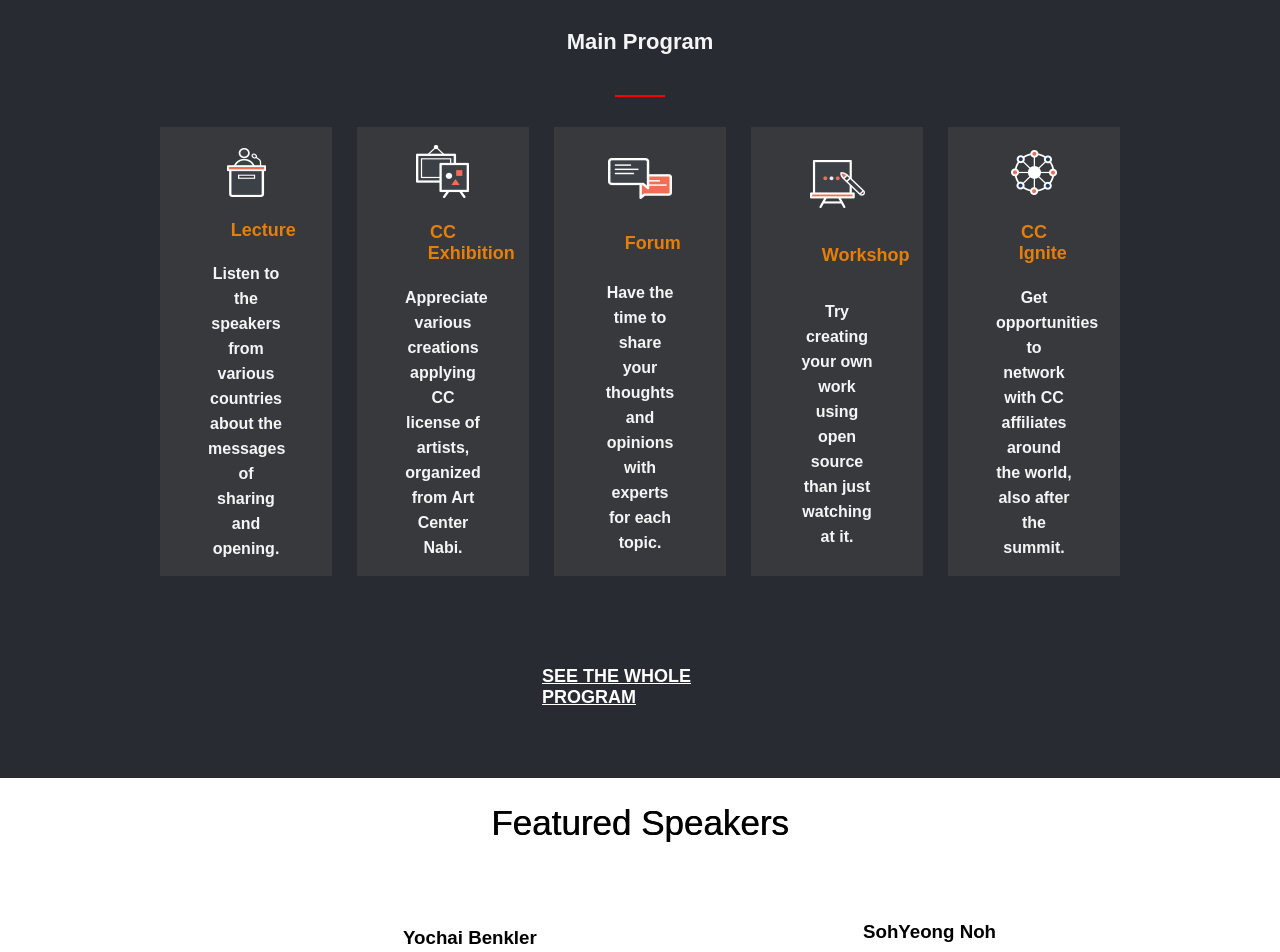
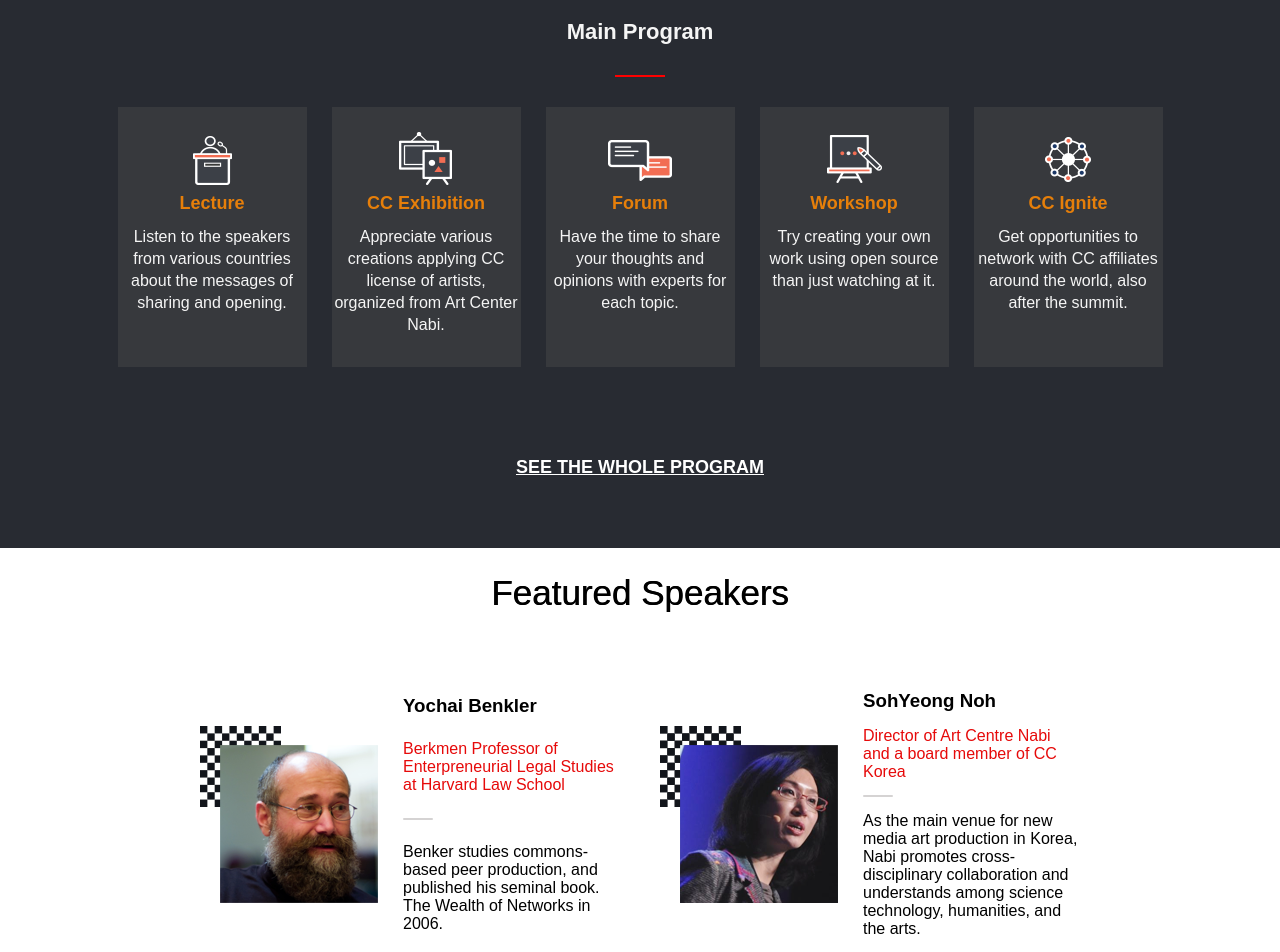
Before and after one commit to Muhammad0602/First-Capstone-Project, a website: page index.html in a window 1280 px wide. Shown: the part 700-1652 px from the top of the page. Drawn offline with Linux system fonts and the light colour scheme.

Commit message:
Update style.css

```diff
--- a/index.html
+++ b/index.html
@@ -17,7 +17,7 @@
             <li><a href="#">My Page</a></li>
             <li><a href="#">Logout</a></li>
         </ul>
-        <div class="nav-container">
+        <nav class="nav-container">
             <a href="index.html" id="logo-link"><img src="images/logo.png" alt="uacademy logo" id="logo"></a>
             <ul class="navbar">
                 <li><a href="about.html">About</a></li>
@@ -27,7 +27,7 @@
                 <li><a href="#">News</a></li>
                 <li><a class="campaign" href="#">CC Campaign</a></li>
             </ul>
-        </div>
+        </nav>
         <a href="#" class="toggle-btn">
             <span class="bar"></span>
             <span class="bar"></span>
@@ -48,36 +48,46 @@
         <div class="time">2023.02.6(MON)~7(TUS)</div>
         <p class="course-location">@San Fransisco, Web development and more</p>
     </section>
-    <section id="about">
+    <main id="about">
         <div class="main-program">
             <h4>Main Program</h4>
             <div class="underline"></div>
             <div class="flex-container">
-                <div class="programs">
+                <article class="programs">
+                    <div class="align">
                       <img src="images/pricon1.png" alt="lecture logo">
                       <h5>Lecture</h5>
+                    </div>
                     <p>Listen to the speakers from various countries about the messages of sharing and opening.</p>
-                </div>
-                <div class="programs">
+                </article>
+                <article class="programs">
+                    <div class="align">
                         <img src="images/pricon2.png" alt="Exhibition logo">
                         <h5>CC Exhibition</h5>
+                    </div>
                         <p>Appreciate various creations applying CC license of artists, organized from Art Center Nabi.</p>
-                </div>
-                <div class="programs">
+                </article>
+                <article class="programs">
+                    <div class="align">
                       <img src="images/pricon3.png" alt="forum logo">
                       <h5>Forum</h5>
+                    </div>
                     <p>Have the time to share your thoughts and opinions with experts for each topic.</p>
-                </div>
-                <div class="programs">
+                </article>
+                <article class="programs">
+                    <div class="align">
                       <img src="images/pricon4.png" alt="workshop logo">
                       <h5>Workshop</h5>
+                   </div>
                     <p>Try creating your own work using open source than just watching at it.</p>
-                </div>
-                <div class="programs">
+                </article>
+                <article class="programs">
+                    <div class="align">
                       <img src="images/pricon5.png" alt="cc ignite logo">
                       <h5>CC Ignite</h5>
+                   </div>
                     <p>Get opportunities to network with CC affiliates around the world, also after the summit.</p>
-                </div>
+                </article>
             </div>
             <h5 class="join">Join Udemy Course 2023</h5>
             <h5 class="all-work">SEE THE WHOLE PROGRAM</h5>
@@ -129,7 +139,7 @@
            <img class="partner-logo item5" src="images/daumkakao.png" alt="daumkakao logo">
            <img class="partner-logo item6" src="images/airbnb.png" alt="airbnb logo">
         </div>
-    </section>
+    </main>
     <footer id = "footer">
        <!-- <h5>Udemy course America</h5> -->
        <img src="images/logo.png" alt="logo of the udemy academy">
--- a/script.js
+++ b/script.js
@@ -66,12 +66,13 @@ speakersArray.forEach(
   (speaker) => {
     const featuredSpeakers = `
 
-       <div class="about-speakers">
-        <img class="face" src=${speaker.face} alt="Yochai Benkler's face/picture">
+       <section class="about-speakers">
+        <img class="face" src=${speaker.face} alt=${speaker.name}'s face/picture">
          <h3>${speaker.name}</h3>
          <p class="pink">${speaker.job}</p>
+         <div class="line"></div>
          <p>${speaker.about}</p>
-       </div>  `;
+       </section>  `;
     speakers.innerHTML += featuredSpeakers;
   },
 );
--- a/styles.css
+++ b/styles.css
@@ -146,36 +146,53 @@ header .nav-container {
   background-color: #282b32;
   color: whitesmoke;
   gap: 10px;
-  padding: 0 150px;
+  /* padding: 0 150px; */
 }
 
 .main-program h4 {
   font-size: 22px;
-  margin: 40px;
-  margin-bottom: 20px;
+  margin: 30px;
+  margin-bottom: 10px;
   font-family: sans-serif;
+}
+
+.main-program .flex-container {
+  display: flex;
+  flex-direction: column;
+  align-items: center;
+  justify-content: center;
+  padding: 0 10px;
 }
 
 .main-program .programs {
   display: flex;
-  justify-content: space-evenly;
+  justify-content: center;
   align-items: center;
-  font-weight: 600;
-  gap: 20px;
-  padding: 15px 10px;
+  font-weight: 400;
+  gap: 40px;
+  padding: 10px 0;
   margin: 10px;
   background-color: rgba(71, 72, 73, 0.502);
+  width: 100%;
+}
+
+.programs .align {
+  display: flex;
+  align-items: center;
+  justify-content: center;
+  gap: 5px;
+  max-width: 35%;
+  padding-left: 25px;
 }
 
 .programs p {
+  max-width: 55%;
   line-height: 25px;
-  width: 50%;
 }
 
 .main-program h5 {
   font-size: 18px;
   color: rgb(230, 127, 10);
-  width: 20%;
 }
 
 .main-program .join {
@@ -211,20 +228,27 @@ header .nav-container {
 
 #featured-speakers .about-speakers {
   display: grid;
-  grid-template: auto auto auto / auto auto;
+  grid-template: auto auto auto auto / auto auto;
   gap: 10px;
   column-gap: 25px;
-  font-weight: 600;
+  font-weight: 400;
   justify-content: center;
   align-items: center;
 }
 
 .about-speakers .face {
-  grid-area: 1 / 1 / 4 / 2;
+  grid-area: 1 / 1 / 5 / 2;
 }
 
 .about-speakers .pink {
   color: rgb(230, 10, 10);
+}
+
+.line {
+  height: 2px;
+  width: 30px;
+  background-color: #d5d3d3;
+  border-radius: 10px;
 }
 
 .partners {
@@ -382,27 +406,19 @@ header .nav-container {
 }
 
 #footer {
-  /* display: flex; */
-  display: none;
-  font-weight: 600;
+  display: flex;
+  font-weight: 400;
   gap: 30px;
   height: 15vh;
   align-items: center;
   justify-content: center;
   width: 100%;
   margin-bottom: 20px;
+  padding: 50px;
 }
 
-/* #footer h5 {
-  font-weight: 700;
-  font-size: 20px;
-  margin-left: 50px;
-  color: rgb(3, 3, 3);
-  font-family: sans-serif;
-} */
-
 #footer img {
-  width: 20%;
+  width: 30%;
 }
 
 #footer-about {
@@ -520,13 +536,31 @@ header .nav-container {
 
   .main-program .flex-container {
     display: flex;
+    flex-direction: row;
     gap: 5px;
   }
 
   .flex-container .programs {
     text-align: center;
     flex-direction: column;
-    width: 20%;
+    width: 15%;
+    height: 260px;
+    gap: 0;
+  }
+
+  .programs .align {
+    flex-direction: column;
+    min-width: 0;
+    max-width: 100%;
+    height: 50%;
+    padding: 0;
+  }
+
+  .programs p {
+    max-width: 100%;
+    min-width: 0;
+    height: 60%;
+    line-height: 22px;
   }
 
   .main-program .join {
@@ -562,14 +596,13 @@ header .nav-container {
     padding-bottom: 40px;
   }
 
-  #footer {
-    display: flex;
+  #footer img {
+    width: 15%;
   }
 
   #footer p {
     color: black;
     font-family: sans-serif;
-    font-weight: 400;
   }
 
   .partners .item0 {
```
Also changed, not shown: about.html (+2 -2 lines). Lines whose indentation alone changed are shown as unchanged.
